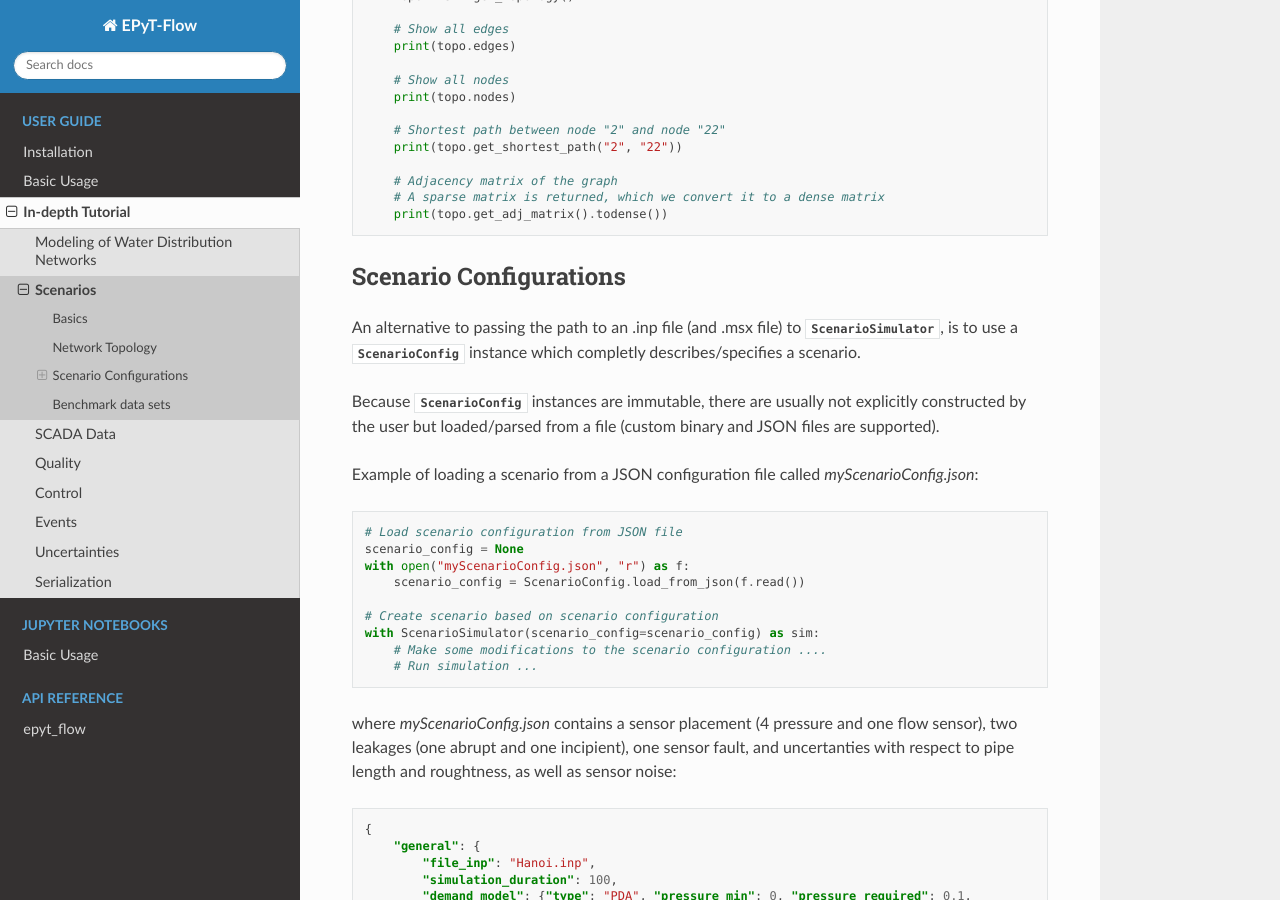
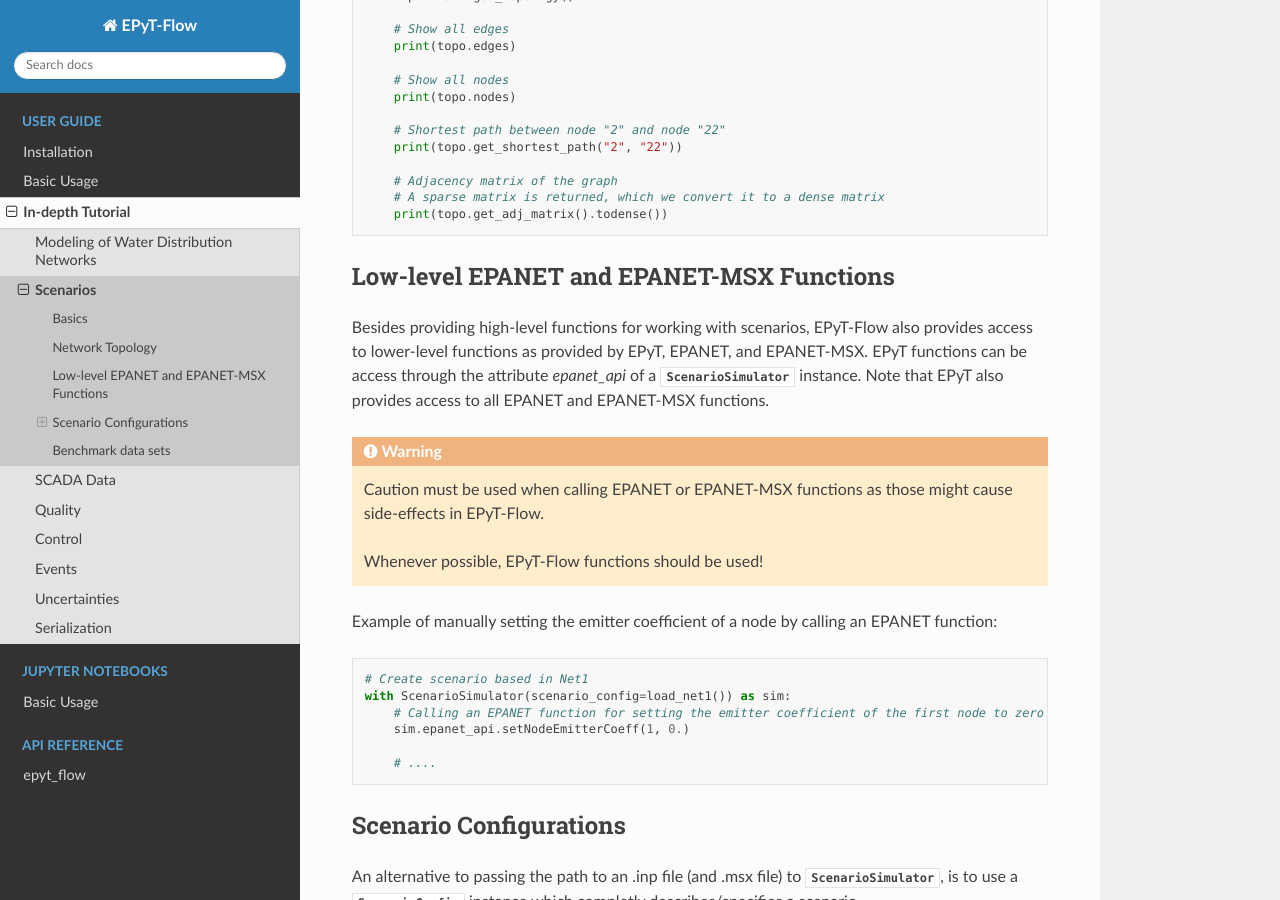
Before and after one commit to WaterFutures/EPyT-Flow, a Sphinx documentation site: the page built from docs/tut.scenarios.rst, in a window 1280 px wide and 900 px high, scrolled down 1741 px. Built offline with Sphinx 7.4.7 and the Read the Docs theme 2.0.0, drawn with Linux system fonts in a browser that asks for light colours.

Commit message:
Add documentation about low-level access to EPANET

```diff
--- a/docs/tut.scenarios.rst
+++ b/docs/tut.scenarios.rst
@@ -112,6 +112,34 @@ Example of working with :class:`~epyt_flow.topology.NetworkTopology`:
         # Adjacency matrix of the graph
         # A sparse matrix is returned, which we convert it to a dense matrix
         print(topo.get_adj_matrix().todense())
+
+
+Low-level EPANET and EPANET-MSX Functions
++++++++++++++++++++++++++++++++++++++++++
+
+Besides providing high-level functions for working with scenarios, EPyT-Flow also provides access
+to lower-level functions as provided by EPyT, EPANET, and EPANET-MSX.
+EPyT functions can be access through the attribute `epanet_api` of a
+:class:`~epyt_flow.simulation.scenario_simulator.ScenarioSimulator` instance.
+Note that EPyT also provides access to all EPANET and EPANET-MSX functions.
+
+.. warning::
+
+    Caution must be used when calling EPANET or EPANET-MSX functions as those might cause
+    side-effects in EPyT-Flow.
+
+    Whenever possible, EPyT-Flow functions should be used!
+
+Example of manually setting the emitter coefficient of a node by calling an EPANET function:
+
+.. code-block:: python
+
+    # Create scenario based in Net1
+    with ScenarioSimulator(scenario_config=load_net1()) as sim:
+        # Calling an EPANET function for setting the emitter coefficient of the first node to zero
+        sim.epanet_api.setNodeEmitterCoeff(1, 0.)
+
+        # ....
 
 
 Scenario Configurations
```
